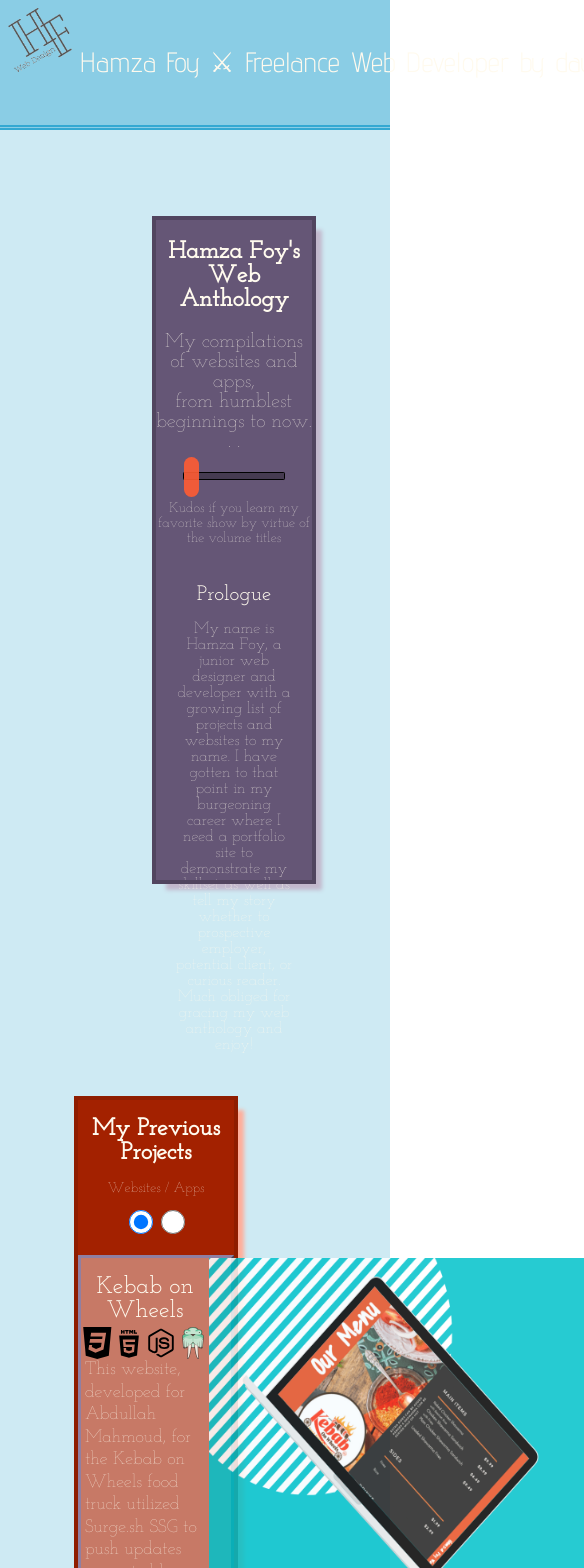
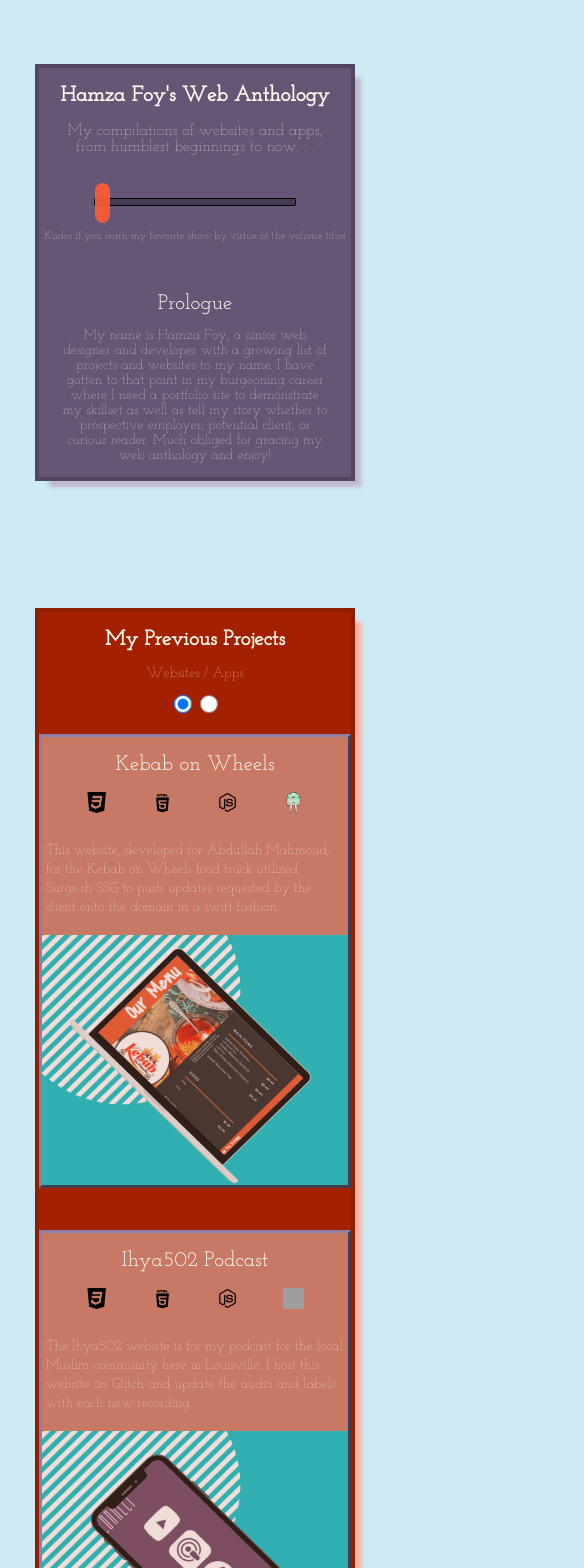
Before and after one commit to hamzafoy/hamza_foy_portfolio, a React (Create React App) app in the folder hamza-foy-portfolio/: page / in a window 390 px wide. Shown: the top 1568 px of the page, 584 px wide, since content can reach past the window. Built offline with nearby package versions, Linux system fonts and the light colour scheme; grey boxes are pictures that could not be loaded.

Commit message:
begin work on mobile version of portfolio, working on reformatting the layout of the various containers.

```diff
--- a/hamza-foy-portfolio/src/App.css
+++ b/hamza-foy-portfolio/src/App.css
@@ -1,6 +1,17 @@
+.App {
+  display: flex;
+  flex-direction: column;
+  justify-content: space-evenly;
+  width: 100vw;
+}
+
+@media (min-width: 860px) {
+
 .App {
   display: grid;
   grid-template-columns: 20% 20% 20% 20% 20%;
   grid-template-rows: 220px 220px 220px 220px 220px 220px 220px 220px 220px 220px 220px 220px 220px 220px 220px 220px;
   background-color: #CEEAF3;
 }
+
+}
--- a/hamza-foy-portfolio/src/Footer/Footer.css
+++ b/hamza-foy-portfolio/src/Footer/Footer.css
@@ -1,4 +1,10 @@
 @font-face {font-family: "AdventPro-Light"; src: url("./AdventPro-Light.ttf"); }
+
+.footer-container {
+    display: none;
+}
+
+@media (min-width: 860px) {
 
 .footer-container {
     display: flex;
@@ -50,3 +56,5 @@
 .up-icon:hover {
     filter: invert(72%) sepia(31%) saturate(626%) hue-rotate(303deg) brightness(86%) contrast(85%);
 }
+
+}
--- a/hamza-foy-portfolio/src/Footer/Footer.js
+++ b/hamza-foy-portfolio/src/Footer/Footer.js
@@ -17,8 +17,8 @@
                     Hamza Foy - Web Designer, Programmer -
                     Reach me:
                     <div className="footer-icons">
-                        <img className="contact" src={email} alt="Gmail" title="Email me!"/>
-                        <img className="contact" src={whatsapp} alt="Whatsapp" title="Whatsapp me!"/>
+                        <a href="mailto:hamzaoflouisville@gmail.com" target="_blank" rel="noreferrer"><img className="contact" src={email} alt="Gmail" title="Email me!"/></a>
+                        <a href="https://api.whatsapp.com/send?phone=15029308391&text=Hello!" rel="noreferrer" target="_blank"><img className="contact" src={whatsapp} alt="Whatsapp" title="Whatsapp me!"/></a>
                     </div>
                 </h2>
                 <Link
@@ -26,7 +26,8 @@
                 smooth={true}
                 duration={500}
                 spy={true}
-                ><img src={upicon} className="up-icon" alt="Back to Top!" onClick={this.scrollToTop}/>
+                >
+                    <img src={upicon} className="up-icon" alt="Back to Top!" onClick={this.scrollToTop}/>
                 </Link>
             </div>
         )
--- a/hamza-foy-portfolio/src/Header/Navigation.css
+++ b/hamza-foy-portfolio/src/Header/Navigation.css
@@ -1,4 +1,10 @@
 @font-face {font-family: "AdventPro-Light"; src: url("./AdventPro-Light.ttf"); }
+
+.header-container {
+    display: none;
+}
+
+@media (min-width: 860px) {
 
 .header-container {
     display: flex;
@@ -70,3 +76,5 @@
 .icon:hover {
     filter: invert(72%) sepia(31%) saturate(626%) hue-rotate(303deg) brightness(86%) contrast(85%);
 }
+
+}
--- a/hamza-foy-portfolio/src/Resume/Resume.css
+++ b/hamza-foy-portfolio/src/Resume/Resume.css
@@ -14,6 +14,7 @@
     position: relative;
     color: #fffaee;
     text-decoration: none;
+    font-weight: bold;
 }
 
 .anchors:after {
--- a/hamza-foy-portfolio/src/Timeline/Timeline.css
+++ b/hamza-foy-portfolio/src/Timeline/Timeline.css
@@ -1,6 +1,104 @@
 @font-face {font-family: "JosefinSlab-Regular"; src: url("./JosefinSlab-Regular.ttf"); }
 @font-face {font-family: "JosefinSlab-Thin"; src: url("./JosefinSlab-Thin.ttf"); }
 
+.timeline-container {
+    margin: 8vh 0;
+    padding: 0 0;
+    color: #fffaee;
+    background-color: #655676;
+    box-shadow: 9.5px 9.5px 4px #C2B8CC;
+    outline: 4px solid #51455F;
+    width: 80%;
+    align-self: center;
+}
+
+.timeline h1 {
+    font-size: 21px;
+    font-family: 'JosefinSlab-Regular';
+    text-align: center;
+}
+
+.timeline p {
+    font-size: 16px;
+    font-family: 'JosefinSlab-Thin';
+    text-align: center;
+}
+
+.timeline-handler {
+    display: flex;
+    flex-direction: column;
+    margin: 5vh 0 0;
+
+}
+
+.timeline-handler label {
+    text-align: center;
+    font-family: 'JosefinSlab-Thin';
+    margin: 3vh 0 0;
+    font-size: 11px;
+}
+
+.timeline-display-one,
+.timeline-display-two,
+.timeline-display-three,
+.timeline-display-four,
+.timeline-display-five {
+    margin: 6vh 0 0;
+    display: flex;
+    flex-direction: column;
+    align-items: center;
+}
+
+.timeline-display-one h1,
+.timeline-display-two h1,
+.timeline-display-three h1,
+.timeline-display-four h1,
+.timeline-display-five h1 {
+    font-family: 'JosefinSlab-Regular';
+    font-weight: normal;
+    font-size: 21px;
+    margin: 0 0;
+    width: 88%;
+}
+
+.timeline-display-one p,
+.timeline-display-two p,
+.timeline-display-three p,
+.timeline-display-four p,
+.timeline-display-five p {
+    width: 85%;
+    font-size: 14px;
+}
+
+.timeline-date-container {
+    display: flex;
+    flex-direction: row;
+    flex-wrap: wrap;
+    justify-content: space-evenly;
+    row-gap: .25em;
+    margin: 1.5vh 0 0;
+}
+
+.timeline-dates {
+    background-color: #837198;
+    border: 3px outset #8f7fa2;
+    font-family: 'JosefinSlab-Thin';
+    font-size: 0.75em;
+    padding: .50vh .75vw;
+    width: 40%;
+
+}
+
+.timeline-dates h2 {
+    margin: 0 0 .5em;
+    font-weight: normal;
+    font-family: 'JosefinSlab-Regular';
+    font-size: 1.75em;
+    color: #fffaee;
+    border-bottom: 2px double #D7EDD4;
+}
+
+@media (min-width: 860px) {
 
 /* .timeline-container {
     display: grid;
@@ -104,3 +202,5 @@
     color: #fffaee;
     border-bottom: 2px double #D7EDD4;
 }
+
+}
--- a/hamza-foy-portfolio/src/Works/Works-Section.js
+++ b/hamza-foy-portfolio/src/Works/Works-Section.js
@@ -23,7 +23,7 @@
 
                 <section className="techs-primer">
 
-                <h1 className="this-project-h1">
+                    <h1 className="this-project-h1">
                     Kebab on Wheels
                     </h1>
 
--- a/hamza-foy-portfolio/src/Works/Works.css
+++ b/hamza-foy-portfolio/src/Works/Works.css
@@ -1,6 +1,105 @@
 @font-face {font-family: "JosefinSlab-Regular"; src: url("./JosefinSlab-Regular.ttf"); }
 @font-face {font-family: "JosefinSlab-Thin"; src: url("./JosefinSlab-Thin.ttf"); }
 
+.works-container {
+    margin: 8vh 0;
+    padding: 0 0;
+    color: #fffaee;
+    background-color: #A32100;
+    box-shadow: 9.5px 9.5px 4px #FFAD99;
+    outline: 4px solid #8F1D00;
+    width: 80%;
+    align-self: center;
+}
+
+.works-cited h1 {
+    font-size: 21px;
+    font-family: 'JosefinSlab-Regular';
+    text-align: center;
+    margin: 2vh 0 .5vh;
+}
+
+.works-section {
+    display: Flex;
+    flex-direction: column;
+    justify-content: space-between;
+    margin: 0 0 5vh;
+    background-color: #c77966;
+    border: 3px outset #8f7fa2;
+}
+
+.techs-primer {
+    width: 100%;
+    display: flex;
+    flex-direction: column;
+    justify-content: space-evenly;
+}
+
+.tech-svg-container {
+    display: flex;
+    flex-direction: row;
+    align-items: center;
+    justify-content: space-evenly;
+    margin: 1.5vh 0;
+}
+
+.tech-icon {
+    height: 21px;
+    width: 21px;
+    filter: none;
+}
+
+.tech-icon-resized {
+    height: 21px;
+    width: 29px;
+    filter: none;
+}
+
+.project-fotos {
+    height: 250px;
+    width: 100%;
+    opacity: 0.75;
+}
+
+.techs-primer p {
+    margin: 2vh 1vw 2vh;
+    font-family: 'JosefinSlab-Thin';
+    font-size: 14px;
+    line-height: 1.35em;
+}
+
+.this-project-h1 {
+    font-weight: normal;
+}
+
+.this-project-p {
+    padding: 2vh 0 0;
+}
+
+.this-project-p code {
+    font-size: 12px;
+    font-weight: normal;
+}
+
+.radio-box {
+    display: flex;
+    flex-direction: column;
+    align-items: center;
+    margin: 0 0 2vh;
+}
+
+.radio-box h2 {
+    font-family: 'JosefinSlab-Thin';
+    font-size: 14px;
+    font-weight: normal;
+}
+
+.radio-buttons {
+    height: 18px;
+    width: 18px;
+}
+
+@media (min-width: 860px) {
 
 /* .works-container {
     display: grid;
@@ -106,3 +205,5 @@
     height: 24px;
     width: 24px;
 }
+
+}
--- a/hamza-foy-portfolio/src/index.css
+++ b/hamza-foy-portfolio/src/index.css
@@ -1,3 +1,7 @@
+html {
+  background-color: #CEEAF3;
+}
+
 body {
   margin: 0;
   scroll-behavior: smooth;
```
